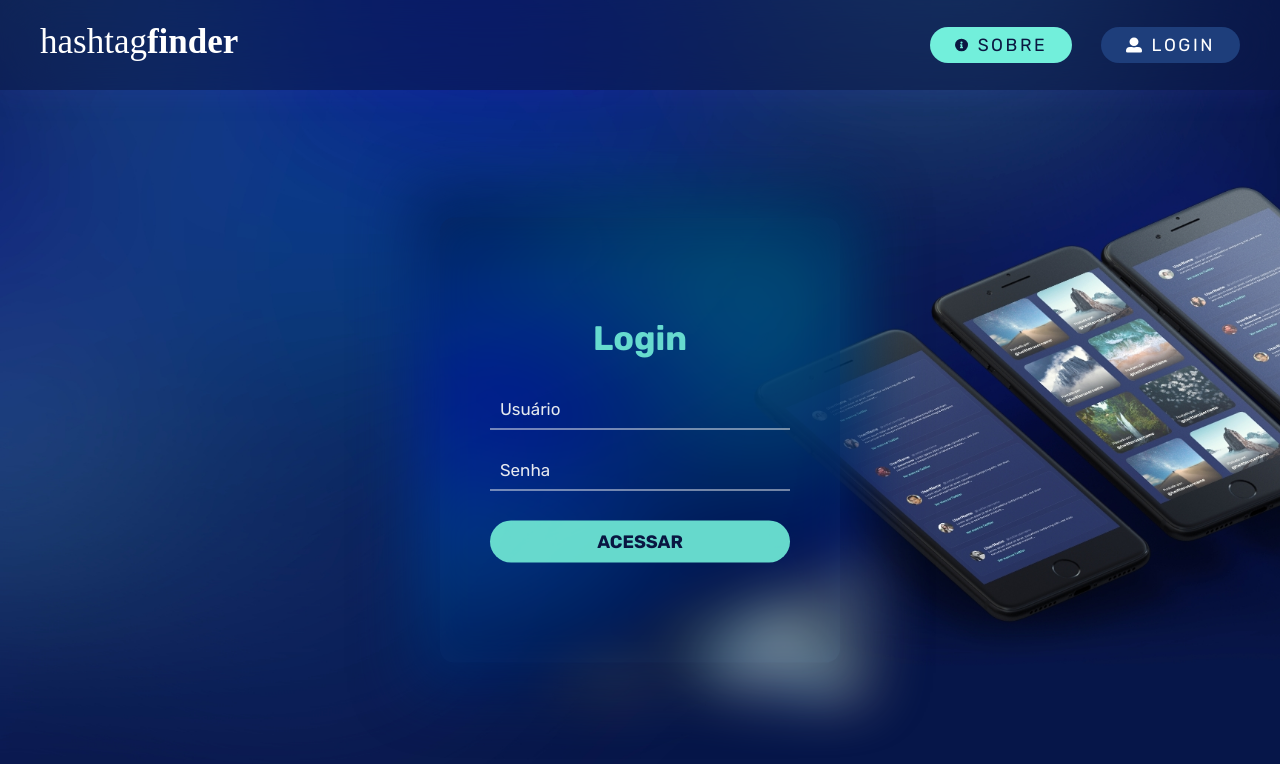
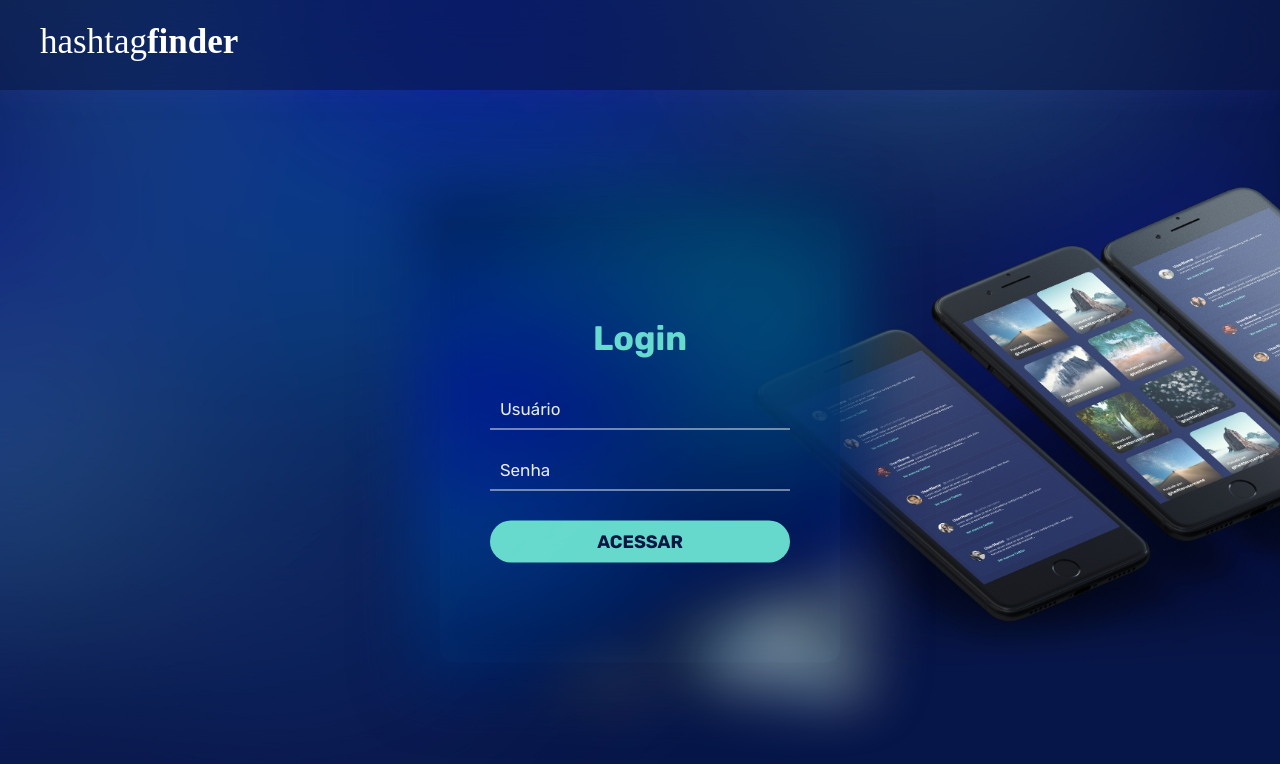
Before and after one commit to MRonald/hashtag-finder, a React (Create React App) app: page /login in a window 1280 px wide. Shown: the top 764 px of the page. Built offline with nearby package versions, Linux system fonts and the light colour scheme.

Commit message:
Modificando espaçamento dos resultados de texto | Adicionando diferentes templates de Header

```diff
--- a/src/components/Header.js
+++ b/src/components/Header.js
@@ -5,9 +5,11 @@ import styles from '../styles/components/Header.module.css';
 import logo from '../assets/img/logo.svg';
 import infoCircle from '../assets/img/icon-info-circle.svg';
 import userLogin from '../assets/img/icon-user-alt.svg';
+import homeIcon from '../assets/img/icon-home.svg';
+import logoutIcon from '../assets/img/icon-power-off.svg';
 
 
-export default function Header({ fixed }) {
+export default function Header({ fixed, template }) {
     return (
         <div
             className={styles.headerWrapper}
@@ -16,16 +18,44 @@ export default function Header({ fixed }) {
             <a href="/">
                 <img src={logo} alt="logo"/>
             </a>
+            {/*
+                Existem 3 templates para os botões:
+                    - Template "home"
+                    - Template "login"
+                    - Template "tableSearch"
+            */}
+            {template === 'home' && (
                 <div className={styles.linksWrapper}>
-                <a href="about" className={styles.about}>
+                    <a href="about" className={styles.firstButton}>
                         <img src={infoCircle} alt=""/>
                         Sobre
                     </a>
-                <a href="login" className={styles.login}>
+                    <a href="login" className={styles.secondButton}>
                         <img src={userLogin} alt=""/>
                         Login
                     </a>
                 </div>
+            )}
+            {template === 'login' && (
+                <div className={styles.linkWrapper}>
+                    <a href="/" className={styles.firstButton}>
+                        <img src={homeIcon} alt=""/>
+                        Home
+                    </a>
+                </div>
+            )}
+            {template === 'tableSearch' && (
+                <div className={styles.linksWrapper}>
+                    <a href="about" className={styles.firstButton}>
+                        <img src={homeIcon} alt=""/>
+                        Home
+                    </a>
+                    <a href="login" className={styles.secondButton}>
+                        <img src={logoutIcon} alt=""/>
+                        Sair
+                    </a>
+                </div>
+            )}
         </div>
     );
 }
--- a/src/pages/Home.js
+++ b/src/pages/Home.js
@@ -14,7 +14,7 @@ export default function Home() {
     return (
         <div>
             <div className={styles.hero}>
-                <Header fixed="true" />
+                <Header fixed="true" template="home" />
                 <div className={styles.heroContent}>
                     <div>
                         <h1>Encontre hashtags de maneira fácil.</h1>
--- a/src/styles/components/Header.module.css
+++ b/src/styles/components/Header.module.css
@@ -10,14 +10,21 @@
     -webkit-backdrop-filter: blur(30px);
 }
 
-.headerWrapper .linksWrapper {
-    width: 310px;
+.headerWrapper .linksWrapper,
+.headerWrapper .linkWrapper {
     display: flex;
     justify-content: space-between;
     align-items: center;
 }
 
-.headerWrapper .linksWrapper .about, .headerWrapper .linksWrapper .login {
+.headerWrapper .linksWrapper {
+    width: 310px;
+}
+
+.headerWrapper .linksWrapper .firstButton,
+.headerWrapper .linksWrapper .secondButton,
+.headerWrapper .linkWrapper .firstButton,
+.headerWrapper .linkWrapper .secondButton {
     padding: 8px 25px;
     border-radius: 50px;
     text-decoration: none;
@@ -28,16 +35,21 @@
     letter-spacing: 2.55px;
 }
 
-.headerWrapper .linksWrapper .about img, .headerWrapper .linksWrapper .login img {
+.headerWrapper .linksWrapper .firstButton img,
+.headerWrapper .linksWrapper .secondButton img,
+.headerWrapper .linkWrapper .firstButton img,
+.headerWrapper .linkWrapper .secondButton img {
     margin-right: 10px;
 }
 
-.headerWrapper .linksWrapper .about {
+.headerWrapper .linksWrapper .firstButton,
+.headerWrapper .linkWrapper .firstButton {
     background-color: #72EFDB;
     color: #0B1741;
 }
 
-.headerWrapper .linksWrapper .login {
+.headerWrapper .linksWrapper .secondButton,
+.headerWrapper .linkWrapper .secondButton {
     background-color: #1E3E7B;
     color: white;
 }
--- a/src/styles/components/TextResult.module.css
+++ b/src/styles/components/TextResult.module.css
@@ -1,5 +1,5 @@
 .textResultWrapper {
-    margin: 10px;
+    margin: 15px;
     height: 200px;
     background-color: #1E3E7B17;
     border: 1px solid #FFFFFF24;
```
Lines whose indentation alone changed are shown as unchanged.
